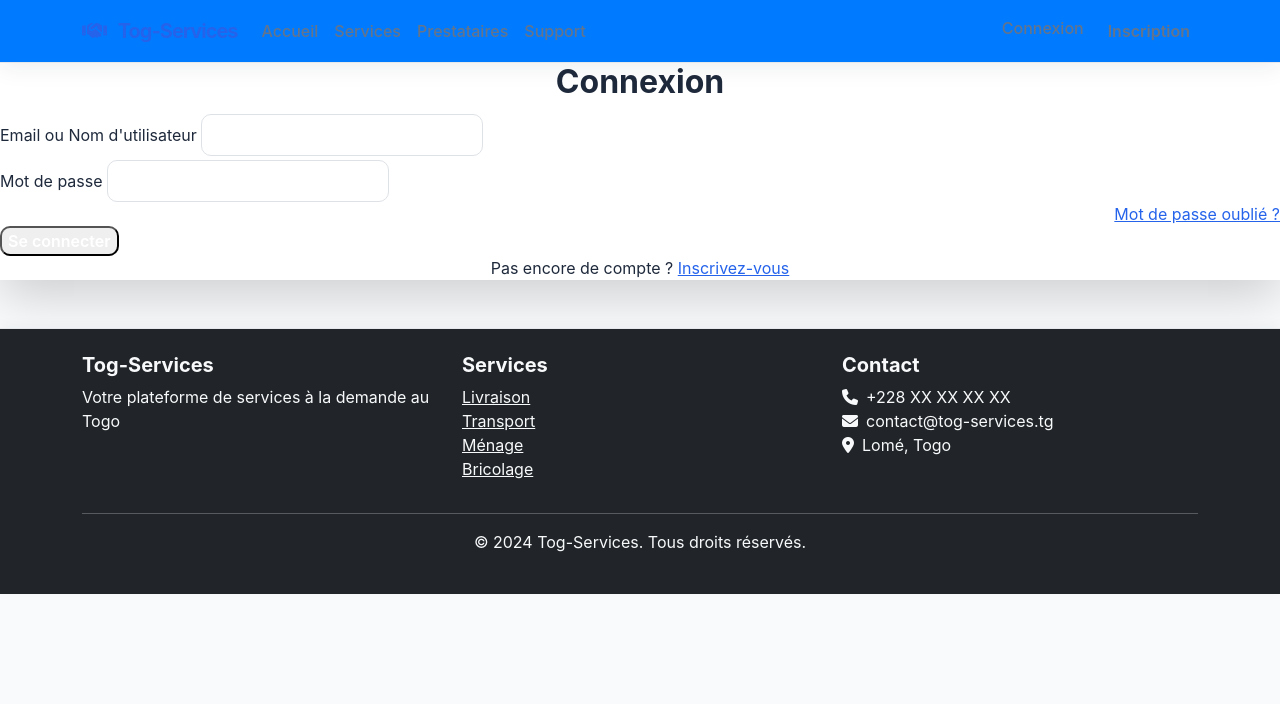
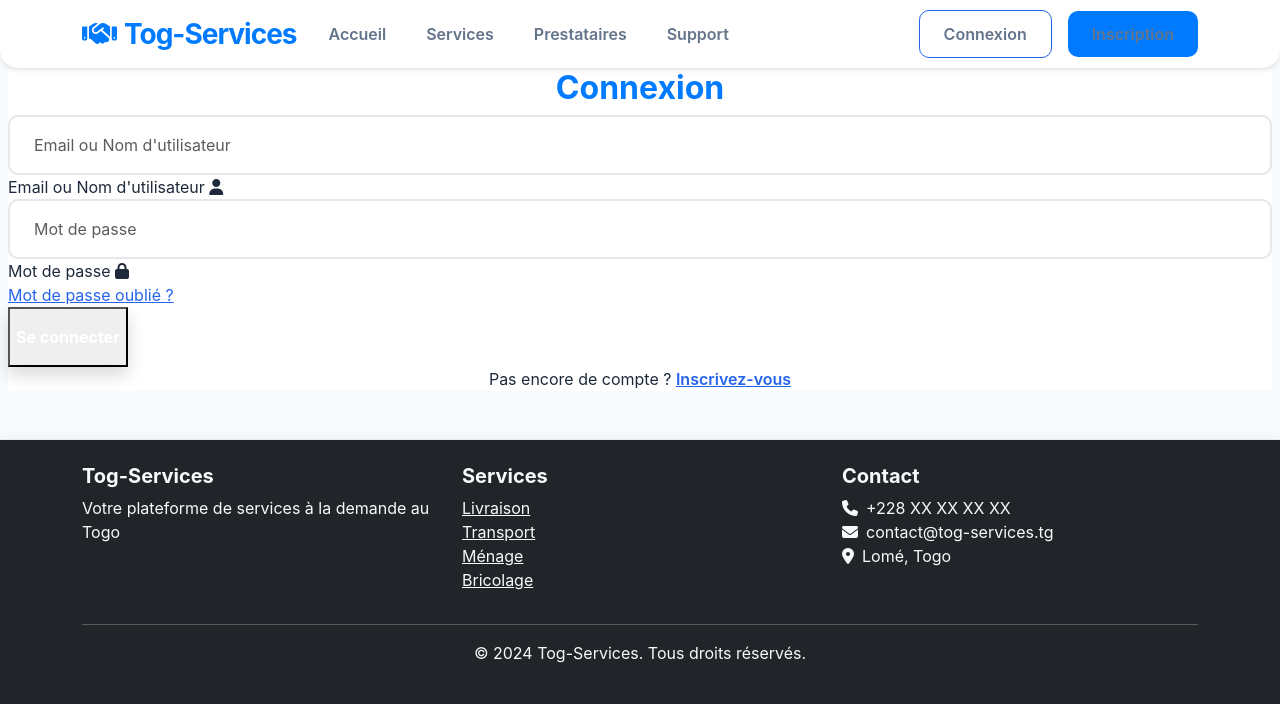
Before and after one commit to Lagracier-beauty/togo, a Django app: page /login/ in a window 1280 px wide. Shown: the top 704 px of the page. Run offline with Django 5.2, Linux system fonts and the light colour scheme; some libraries are stand-ins or nearby versions.

Commit message:
interface upgrade and log

```diff
--- a/templates/base.html
+++ b/templates/base.html
@@ -19,44 +19,41 @@
 </head>
 <body>
     <!-- Navigation -->
-    <nav class="navbar navbar-expand-lg navbar-dark bg-primary">
+    <nav class="navbar navbar-expand-lg bg-white shadow-sm py-2" style="border-radius: 0 0 18px 18px;">
         <div class="container">
-            <a class="navbar-brand" href="{% url 'users:home' %}">
-                <i class="fas fa-handshake me-2"></i>
+            <a class="navbar-brand d-flex align-items-center gap-2 text-primary fw-bold fs-3" href="{% url 'users:home' %}" style="letter-spacing: -1px;">
+                <i class="fas fa-handshake"></i>
                 Tog-Services
             </a>
-
-            <button class="navbar-toggler" type="button" data-bs-toggle="collapse" data-bs-target="#navbarNav">
+            <button class="navbar-toggler border-0" type="button" data-bs-toggle="collapse" data-bs-target="#navbarNav">
                 <span class="navbar-toggler-icon"></span>
             </button>
-
             <div class="collapse navbar-collapse" id="navbarNav">
-                <ul class="navbar-nav me-auto">
+                <ul class="navbar-nav me-auto gap-2">
                     <li class="nav-item">
-                        <a class="nav-link" href="{% url 'users:home' %}">Accueil</a>
+                        <a class="nav-link px-3 py-2 rounded-md fw-semibold text-muted hover:text-primary" href="{% url 'users:home' %}">Accueil</a>
                     </li>
                     <li class="nav-item">
-                        <a class="nav-link" href="{% url 'services:services' %}">Services</a>
+                        <a class="nav-link px-3 py-2 rounded-md fw-semibold text-muted hover:text-primary" href="{% url 'services:services' %}">Services</a>
                     </li>
                     <li class="nav-item">
-                        <a class="nav-link" href="{% url 'providers:providers' %}">Prestataires</a>
+                        <a class="nav-link px-3 py-2 rounded-md fw-semibold text-muted hover:text-primary" href="{% url 'providers:providers' %}">Prestataires</a>
                     </li>
                     <li class="nav-item">
-                        <a class="nav-link" href="{% url 'support:support' %}">Support</a>
+                        <a class="nav-link px-3 py-2 rounded-md fw-semibold text-muted hover:text-primary" href="{% url 'support:support' %}">Support</a>
                     </li>
                 </ul>
-
-                <ul class="navbar-nav">
+                <ul class="navbar-nav gap-2 align-items-center">
                     {% if user.is_authenticated %}
                         {% if user.is_staff %}
                             <li class="nav-item">
-                                <a class="nav-link" href="{% url 'dashboard:admin_dashboard' %}">
+                                <a class="nav-link px-3 py-2 rounded-md fw-semibold text-primary" href="{% url 'dashboard:admin_dashboard' %}">
                                     <i class="fas fa-cog me-1"></i>Admin
                                 </a>
                             </li>
                         {% endif %}
                         <li class="nav-item dropdown">
-                            <a class="nav-link dropdown-toggle" href="#" role="button" data-bs-toggle="dropdown">
+                            <a class="nav-link dropdown-toggle px-3 py-2 rounded-md fw-semibold text-primary bg-primary-50" href="#" role="button" data-bs-toggle="dropdown">
                                 <i class="fas fa-user me-1"></i>{{ user.username }}
                             </a>
                             <ul class="dropdown-menu">
@@ -68,12 +65,12 @@
                             </ul>
                         </li>
                     {% else %}
-                                                    <li class="nav-item">
-                                <a class="nav-link" href="{% url 'users:login' %}">Connexion</a>
-                            </li>
-                            <li class="nav-item">
-                                <a class="nav-link btn btn-outline-light btn-sm ms-2" href="{% url 'users:register' %}">Inscription</a>
-                            </li>
+                        <li class="nav-item">
+                            <a class="nav-link btn btn-outline-primary rounded-md px-4 fw-semibold ms-2" href="{% url 'users:login' %}">Connexion</a>
+                        </li>
+                        <li class="nav-item">
+                            <a class="nav-link btn btn-primary rounded-md px-4 fw-semibold ms-2 text-white" href="{% url 'users:register' %}">Inscription</a>
+                        </li>
                     {% endif %}
                 </ul>
             </div>
--- a/templates/home.html
+++ b/templates/home.html
@@ -20,9 +20,7 @@
                     </a>
                 </div>
             </div>
-      <div class="col-lg-6 mb-4 mb-lg-0 text-center">
-        <img src="{% static 'images/hero-image.jpg' %}" alt="Services Togo" class="img-fluid rounded-lg shadow-lg" style="max-height: 340px; object-fit: cover;">
-            </div>
+
         </div>
     </div>
 </section>
--- a/templates/login.html
+++ b/templates/login.html
@@ -1,30 +1,30 @@
 {% extends 'base.html' %}
 {% block title %}Connexion - Tog-Services{% endblock %}
 {% block content %}
-<div class="flex min-h-screen items-center justify-center bg-gray-50 py-8">
+<div class="min-h-screen flex items-center justify-center bg-gray-50 py-12 px-2">
   <div class="w-full max-w-md">
-    <div class="rounded-xl bg-white shadow-lg p-8">
-      <h2 class="text-2xl font-bold text-center mb-6">Connexion</h2>
-      {% if errors.general %}
-        <div class="mb-4 text-red-600 text-center">{{ errors.general }}</div>
-      {% endif %}
-      <form method="post" class="space-y-5">
+    <div class="bg-white shadow-xl rounded-3xl px-8 py-10">
+      <h2 class="text-3xl font-extrabold text-center text-primary mb-8 tracking-tight">Connexion</h2>
+      <form method="post" class="space-y-6">
         {% csrf_token %}
-        <div>
-          <label for="username" class="block text-sm font-medium text-gray-700">Email ou Nom d'utilisateur</label>
-          <input type="text" id="username" name="username" class="mt-1 block w-full rounded-md border border-gray-300 px-3 py-2 focus:border-primary-500 focus:ring-2 focus:ring-primary-200 focus:outline-none transition" value="{{ request.POST.username|default:'' }}" required>
+        <div class="relative">
+          <input type="text" id="username" name="username" class="form-control block w-full px-4 py-3 text-lg bg-transparent border-2 border-gray-200 rounded-xl focus:border-primary focus:ring-2 focus:ring-primary/20 transition placeholder-transparent peer" placeholder="Email ou Nom d'utilisateur" value="{{ request.POST.username|default:'' }}" required>
+          <label for="username" class="absolute left-4 top-3 text-gray-500 text-base transition-all duration-200 pointer-events-none peer-focus:-top-5 peer-focus:text-sm peer-focus:text-primary peer-placeholder-shown:top-3 peer-placeholder-shown:text-base peer-placeholder-shown:text-gray-500">Email ou Nom d'utilisateur</label>
+          <span class="absolute right-4 top-3 text-gray-400"><i class="fa fa-user"></i></span>
+          {% if errors.general %}<p class="mt-2 text-sm text-red-600">{{ errors.general }}</p>{% endif %}
         </div>
-        <div>
-          <label for="password" class="block text-sm font-medium text-gray-700">Mot de passe</label>
-          <input type="password" id="password" name="password" class="mt-1 block w-full rounded-md border border-gray-300 px-3 py-2 focus:border-primary-500 focus:ring-2 focus:ring-primary-200 focus:outline-none transition" required>
+        <div class="relative">
+          <input type="password" id="password" name="password" class="form-control block w-full px-4 py-3 text-lg bg-transparent border-2 border-gray-200 rounded-xl focus:border-primary focus:ring-2 focus:ring-primary/20 transition placeholder-transparent peer" placeholder="Mot de passe" required>
+          <label for="password" class="absolute left-4 top-3 text-gray-500 text-base transition-all duration-200 pointer-events-none peer-focus:-top-5 peer-focus:text-sm peer-focus:text-primary peer-placeholder-shown:top-3 peer-placeholder-shown:text-base peer-placeholder-shown:text-gray-500">Mot de passe</label>
+          <span class="absolute right-4 top-3 text-gray-400"><i class="fa fa-lock"></i></span>
         </div>
-        <div class="text-end">
-          <a href="#" class="text-primary-600 hover:underline text-sm">Mot de passe oublié ?</a>
+        <div class="flex justify-end">
+          <a href="#" class="text-sm text-primary-600 hover:underline">Mot de passe oublié ?</a>
         </div>
-        <button type="submit" class="w-full rounded-md bg-primary-600 hover:bg-primary-700 text-white font-semibold py-2.5 transition">Se connecter</button>
+        <button type="submit" class="w-full py-3 rounded-xl bg-primary-600 hover:bg-primary-700 text-white font-bold text-lg shadow transition">Se connecter</button>
       </form>
-      <div class="mt-6 text-center text-sm text-gray-600">
-        Pas encore de compte ? <a href="{% url 'users:register' %}" class="text-primary-600 hover:underline">Inscrivez-vous</a>
+      <div class="mt-8 text-center text-gray-600 text-base">
+        Pas encore de compte ? <a href="{% url 'users:register' %}" class="text-primary-600 font-semibold hover:underline">Inscrivez-vous</a>
       </div>
     </div>
   </div>
--- a/users/views.py
+++ b/users/views.py
@@ -32,7 +32,7 @@
         if user is not None:
             login(request, user)
             messages.success(request, 'Connexion réussie !')
-            return redirect('user_dashboard')
+            return redirect('users:user_dashboard')
         else:
             errors['general'] = "Identifiants incorrects."
     return render(request, 'login.html', {'errors': errors})
```
Also changed, not shown: templates/register.html (+28 -26 lines), db.sqlite3. Lines whose indentation alone changed are shown as unchanged.
